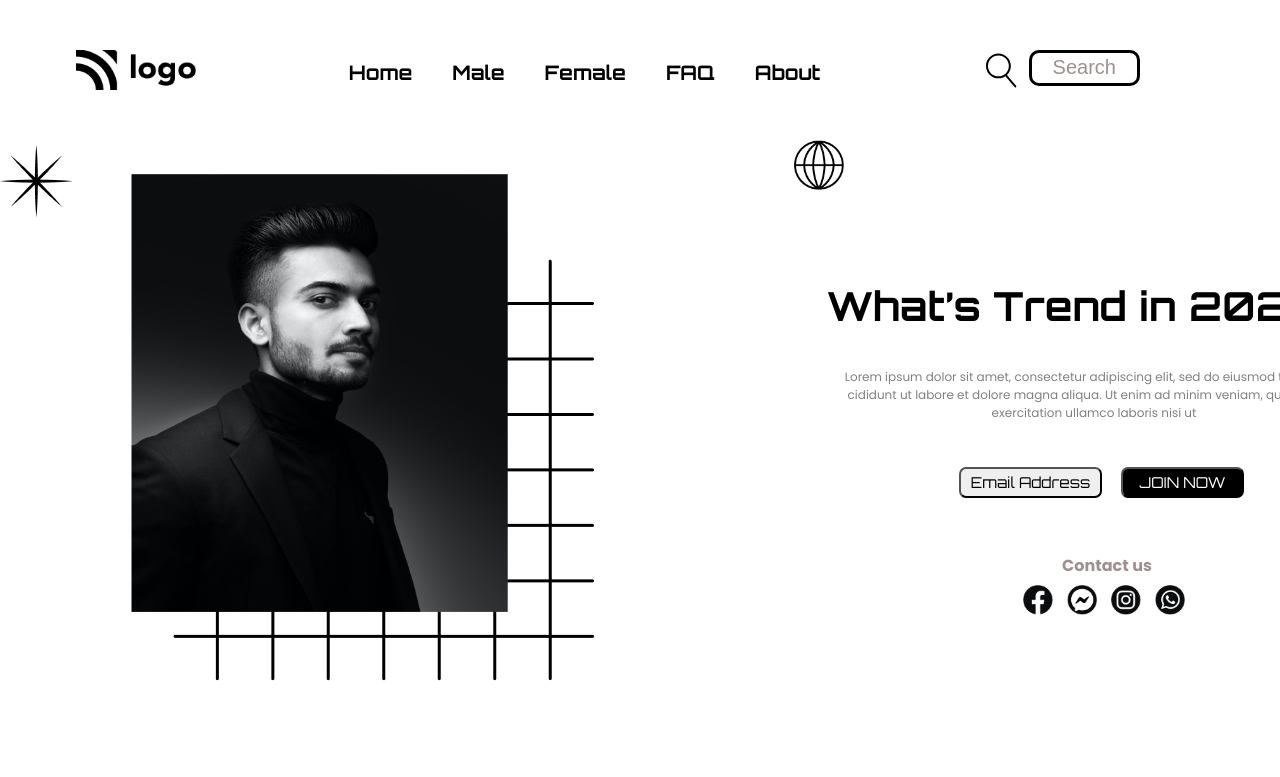
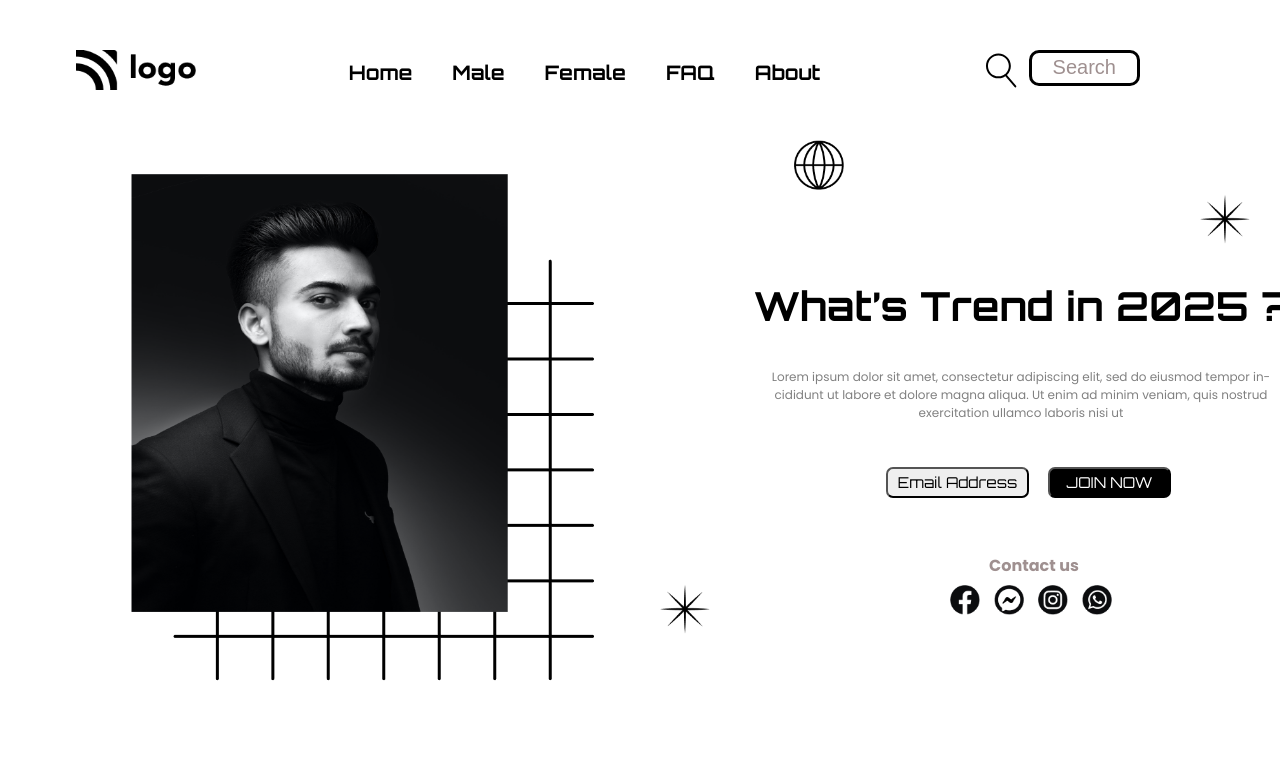
Before and after one commit to a60231023/project1, a website: page index.html in a window 1280 px wide. Drawn offline with Linux system fonts and the light colour scheme.

Commit message:
updated to deploy

```diff
--- a/index.html
+++ b/index.html
@@ -73,9 +73,13 @@
             <img src="/assets/squares.png" alt="square-pattern" />
           </span>
           <!-- Star -->
-          <span class="star">
+          <span class="star1" id="star">
             <img src="/assets/start.png" alt="start-pattern" />
           </span>
+          <span class="star2" id="star">
+            <img src="/assets/start.png" alt="start-pattern" />
+          </span>
+
           <!-- Globe -->
           <span class="globe">
             <img src="/assets/globe.png" alt="globe-pattern" />
--- a/style.css
+++ b/style.css
@@ -8,6 +8,8 @@
     width: 100vw;
     height: 97vh;
     overflow-x: hidden;
+    overflow-y: hidden;
+    scroll-behavior: auto;
 }
 
 /* -------------------Navigation Bar-------------- */
@@ -92,8 +94,8 @@
 
 .star1{
     position: absolute;
-    left: 1328px;
-    top: 29px;
+    left: 1200px;
+    top: 50px;
 
 }
 .star1 img{
```
Also changed, not shown: 1 other file.
